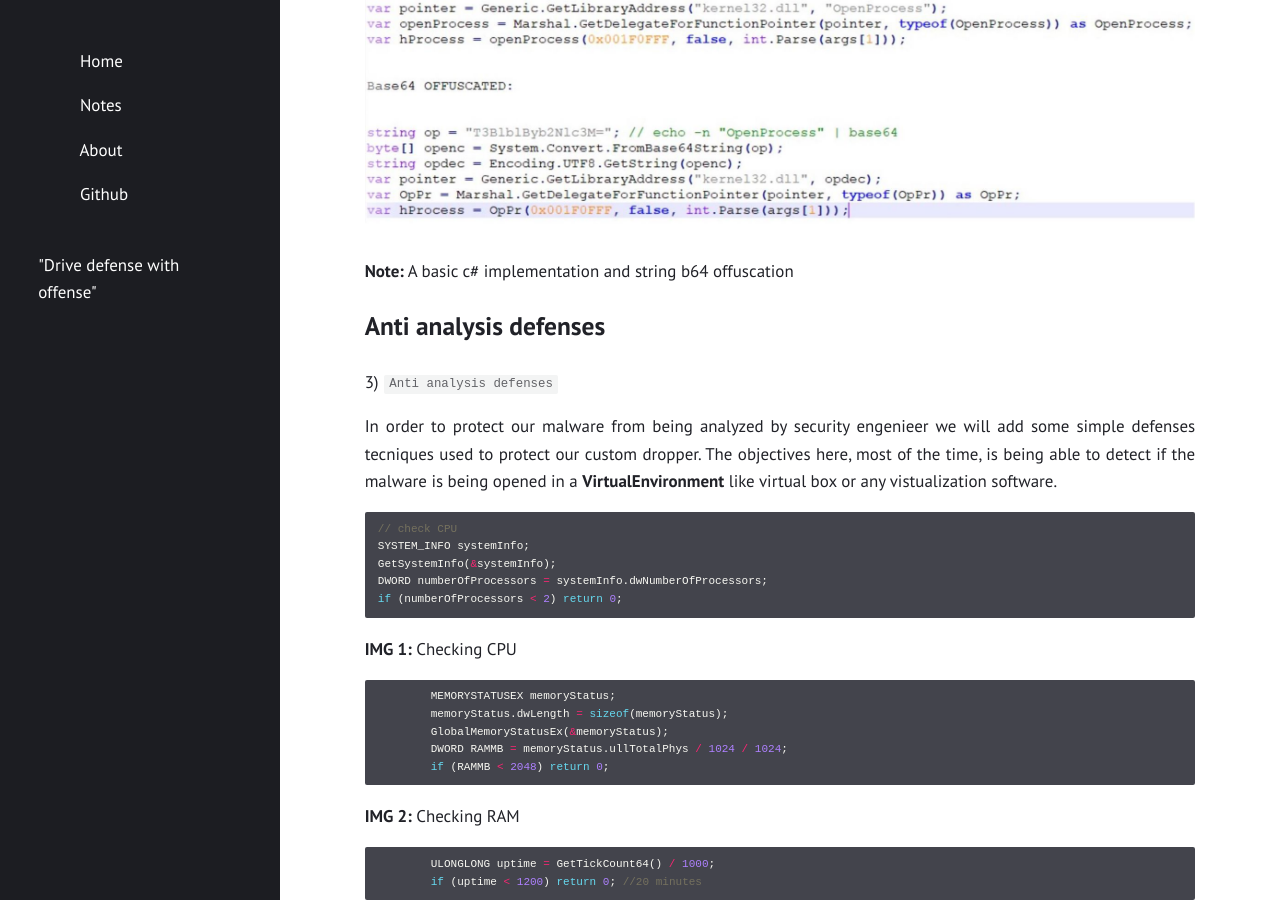
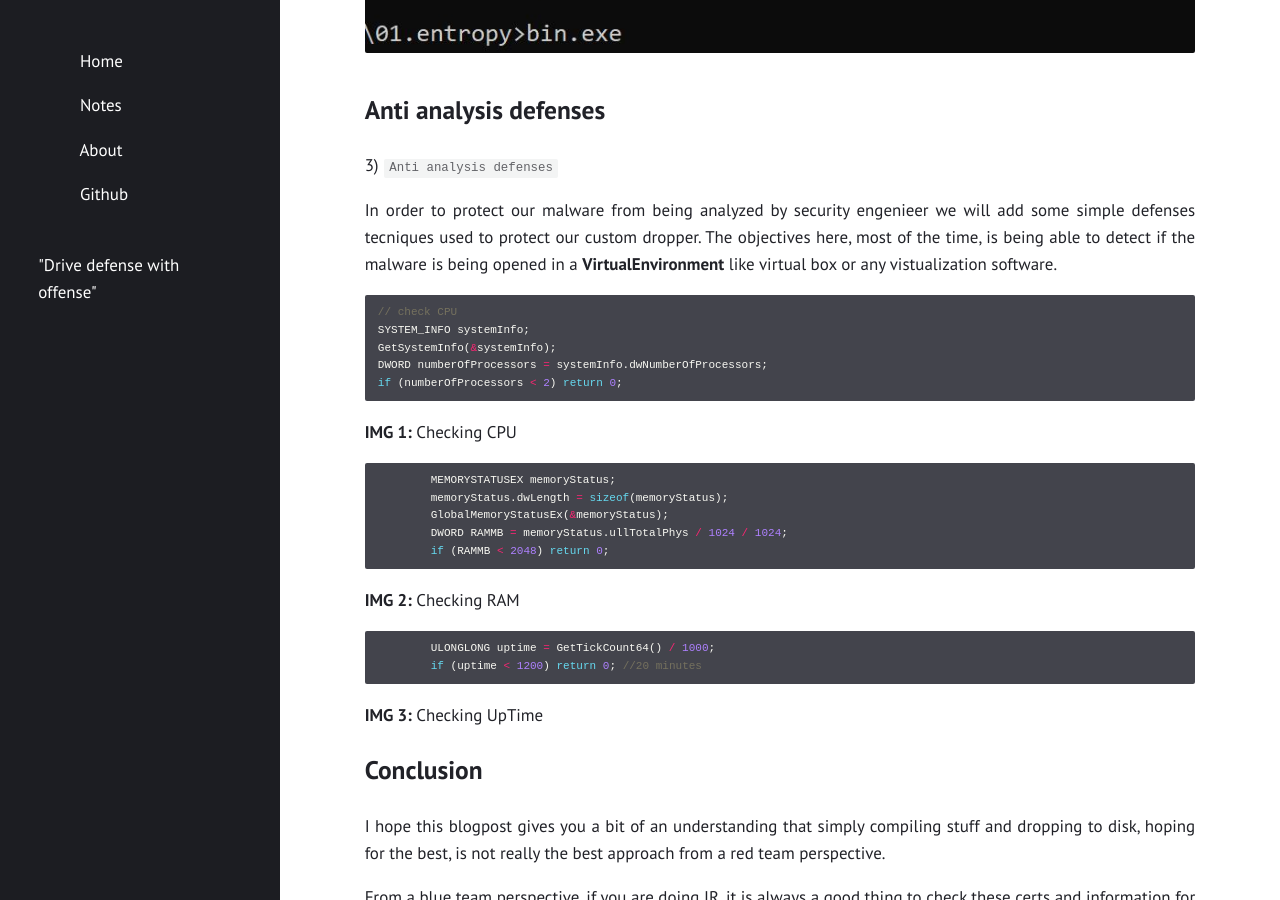
Before and after one commit to Fil88/Fil88.github.io, a Jekyll site: the page built from _posts/2021-03-01-Windows-Evasion.md, in a window 1280 px wide and 900 px high, scrolled down 6367 px. Built offline with Jekyll 4.4.1, drawn with Linux system fonts in a browser that asks for light colours.

Commit message:
Update 2021-03-01-Windows-Evasion.md

```diff
--- a/_posts/2021-03-01-Windows-Evasion.md
+++ b/_posts/2021-03-01-Windows-Evasion.md
@@ -135,12 +135,8 @@
 
 
 <p align="center">
-  <img src="/assets/posts/2021-03-01-Windows-Evasion/strcs.JPG">
+  <img src="/assets/posts/2021-03-01-Windows-Evasion/entropy.JPG">
 </p>
-
-
-__Note:__ A basic c# implementation and string b64 offuscation
-
 
 ## Anti analysis defenses
 
```
